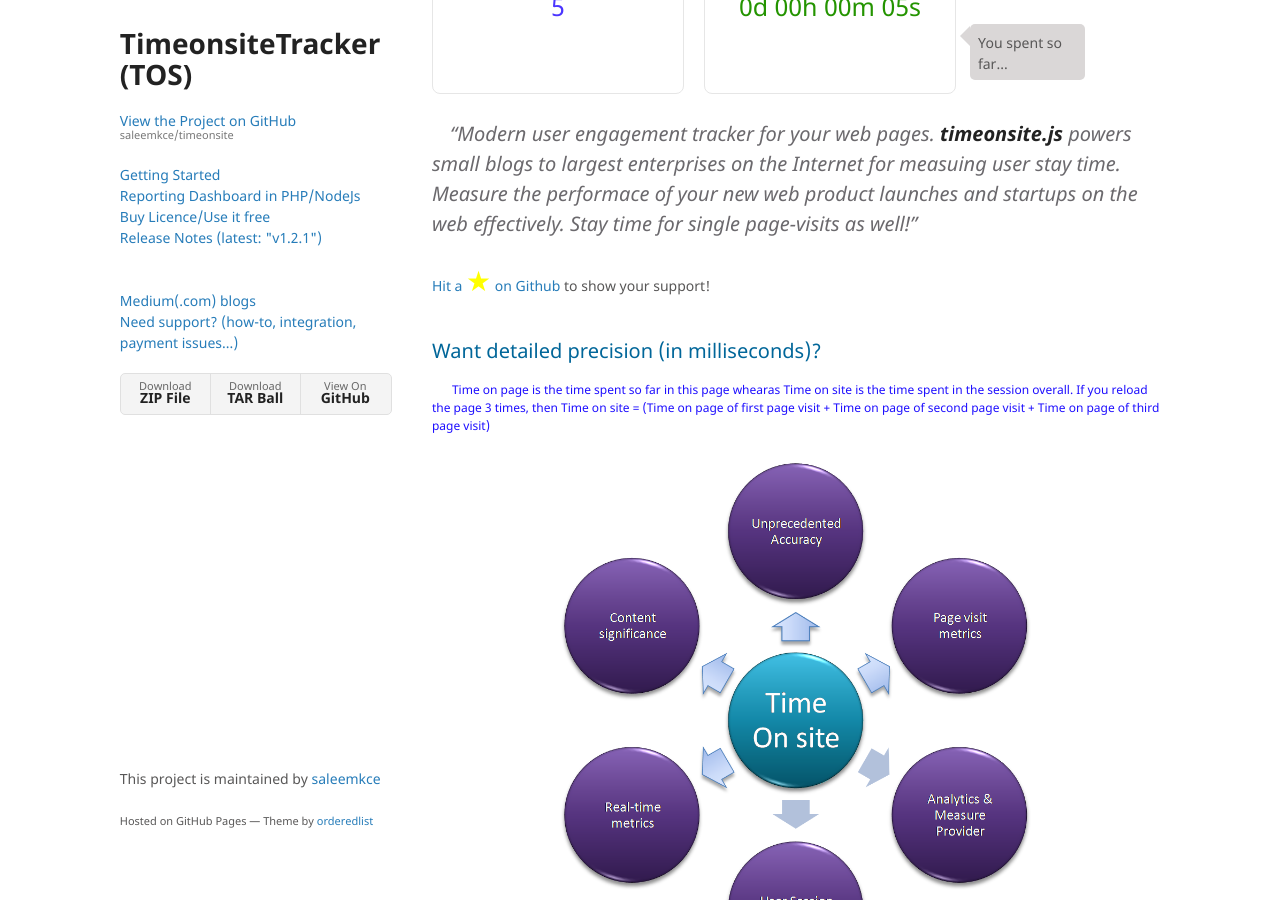
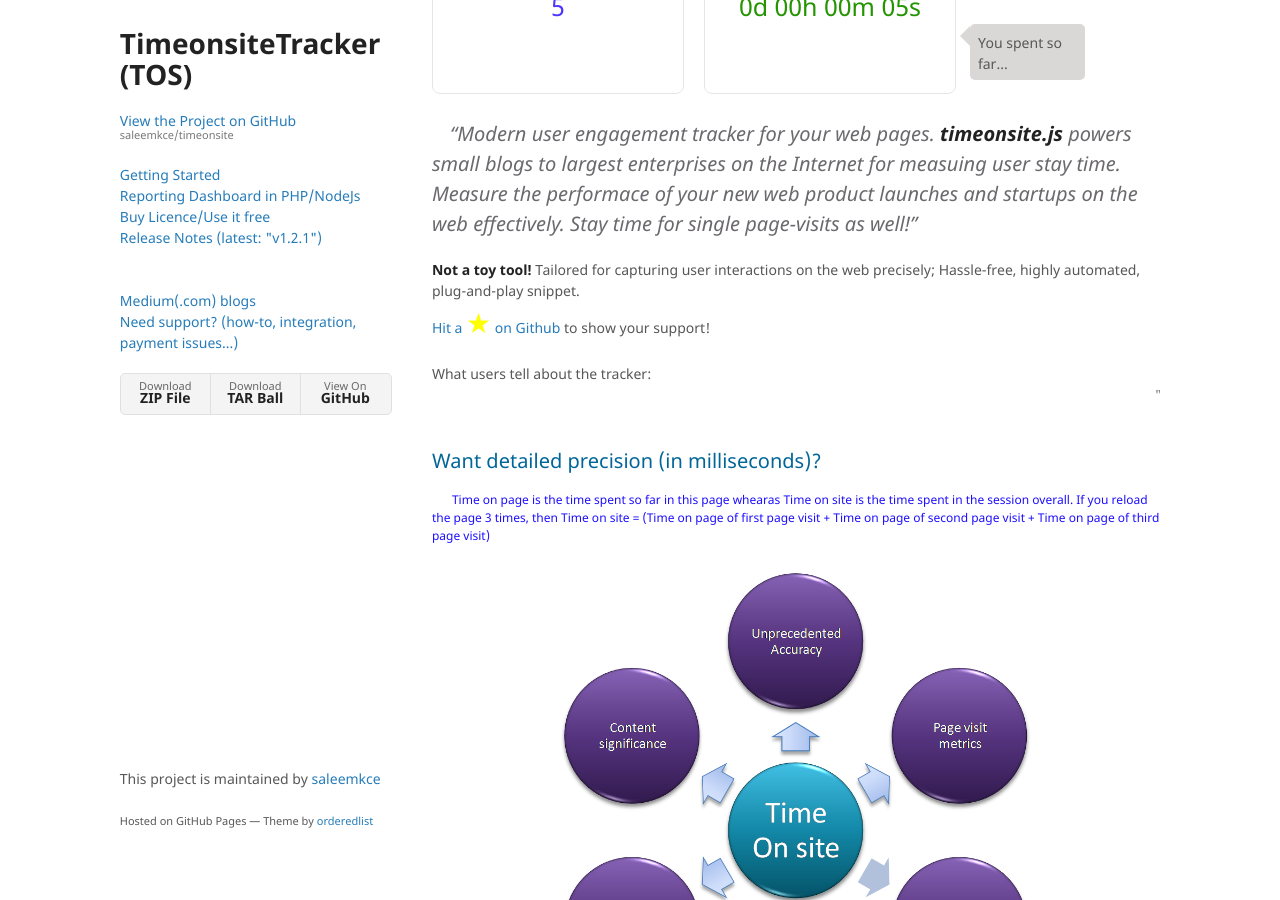
Before and after one commit to saleemkce/timeonsite, a Jekyll site: the page index.html, which Jekyll copies as it is, in a window 1280 px wide and 900 px high, scrolled down 575 px. Built offline with Jekyll 4.4.1, drawn with Linux system fonts in a browser that asks for light colours.

Commit message:
Added cutomers quote in documentation

```diff
--- a/index.html
+++ b/index.html
@@ -315,7 +315,8 @@
                         <p>&nbsp;&nbsp;&nbsp;&nbsp;
                             <cite style="font-size:20px;color:#6b696d;">“Modern user engagement tracker for your web pages. <strong>timeonsite.js</strong> powers small blogs to largest enterprises on the Internet for measuing user stay time. Measure the performace of your new web product launches and startups on the web effectively. Stay time for single page-visits as well!”</cite>
 
-                            <p><a href="https://github.com/saleemkce/timeonsite">Hit a <span style="font-size: 200%;color:yellow;">&starf;</span> on Github</a> to show your support!</p>
+                            <p><strong>Not a toy tool!</strong> Tailored for capturing user interactions on the web precisely; Hassle-free, highly automated, plug-and-play snippet.<br/><a href="https://github.com/saleemkce/timeonsite">Hit a <span style="font-size: 200%;color:yellow;">&starf;</span> on Github</a> to show your support!</p>
+                            What users tell about the tracker: <marquee onmouseover="this.stop();" onmouseout="this.start();"><span style="font-family:cursive">"Amazing tracker", "Simple yet effective one", "Tracks user stay time wonderfully", "Awesome! finally a tracker that sends my data to cloud hosted DB directly and ensures privacy", "I like that each pageview is in human readable hh-mm-ss time format"</span></marquee>
                         </p>
 
                         <div class="timer_container_set3">
```
